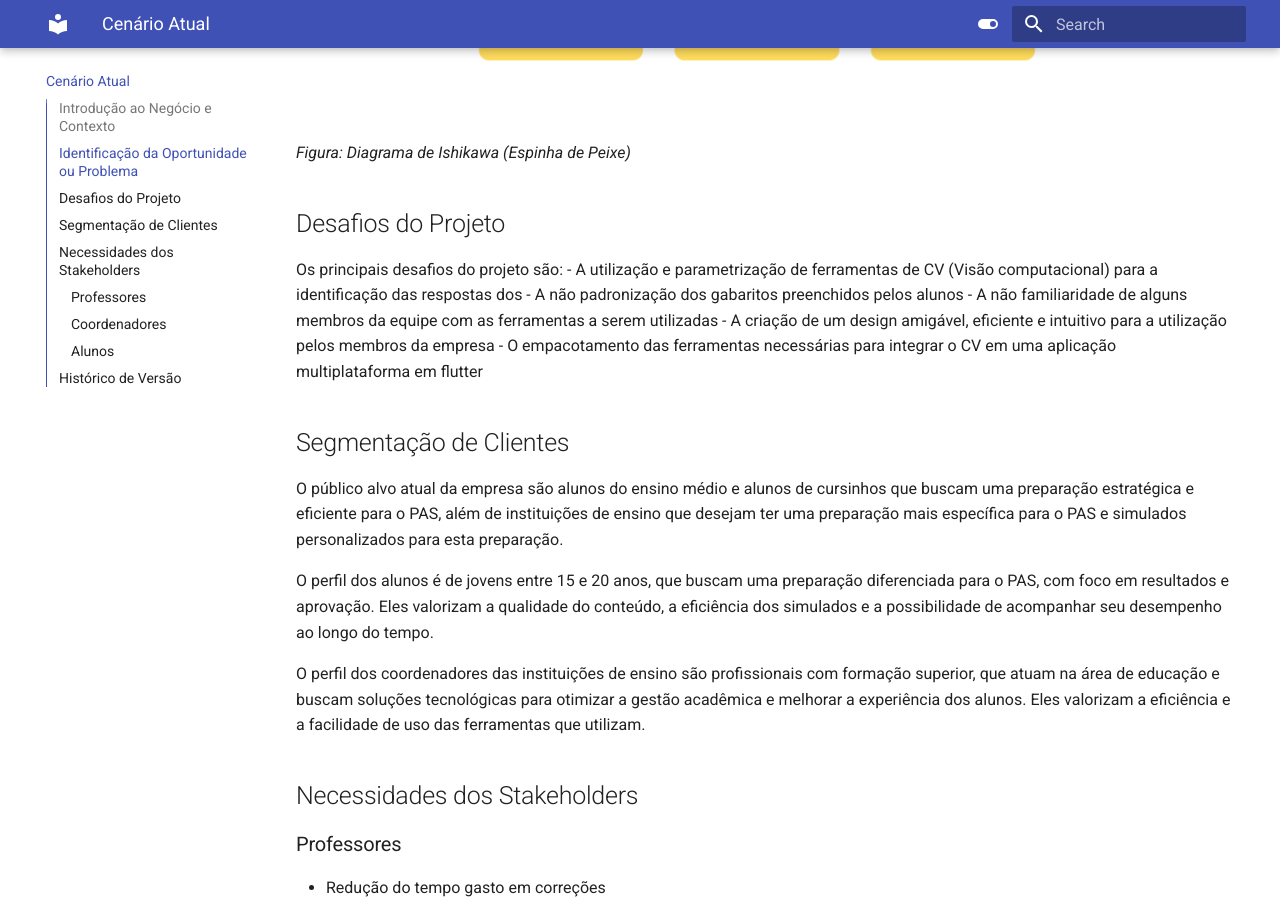
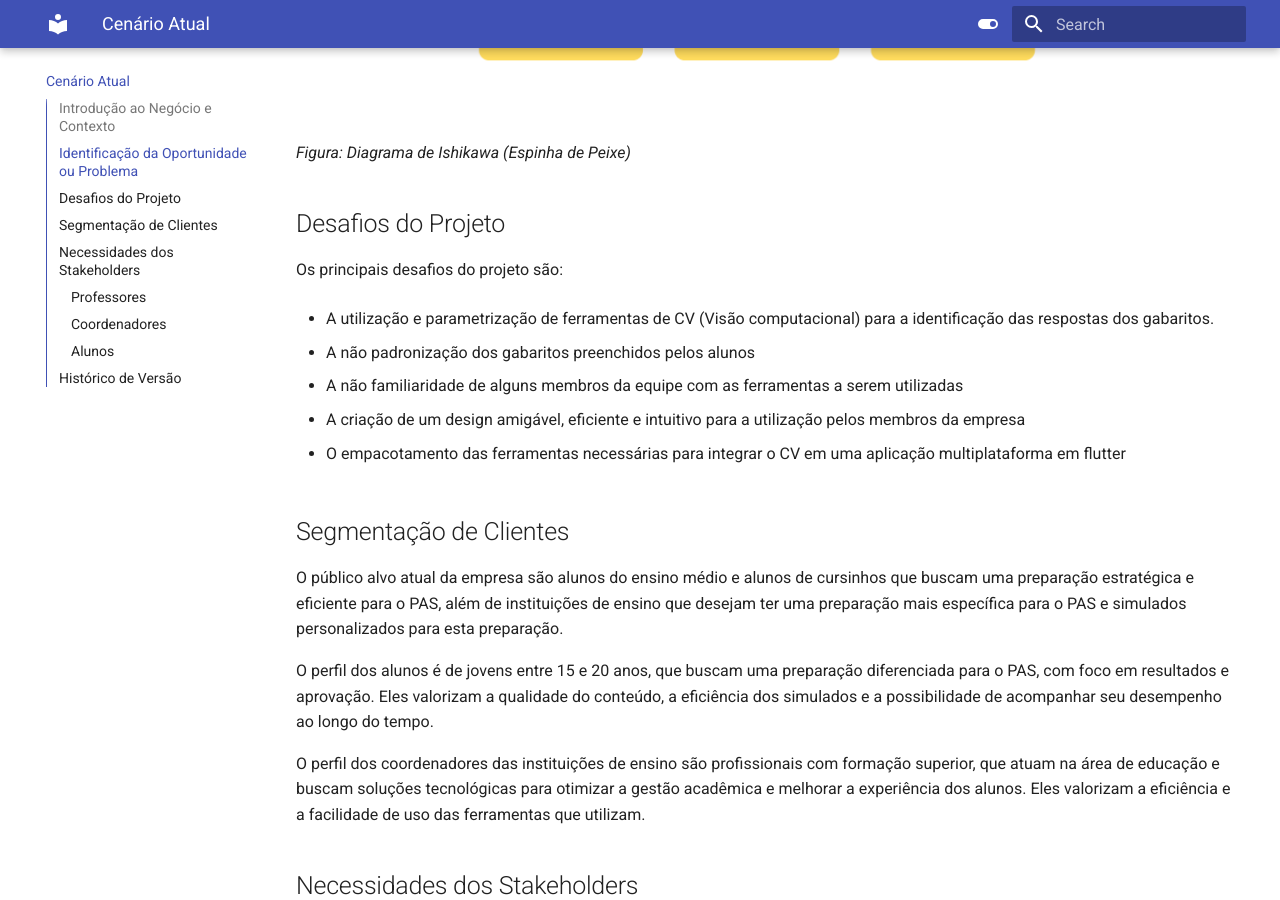
Before and after one commit to mdsreq-fga-unb/2025.1-T01-CORIGGE, an MkDocs documentation site: the page built from docs/cenario-atual.md, in a window 1280 px wide and 900 px high, scrolled down 1427 px. Built offline with MkDocs 1.6.1 and Material for MkDocs 9.7.7, drawn with Linux system fonts in a browser that asks for light colours.

Commit message:
Fix: formating cenario-atual

```diff
--- a/docs/cenario-atual.md
+++ b/docs/cenario-atual.md
@@ -20,11 +20,16 @@ A empresa já tentou desenvolver uma solução anteriormente, também chamada Co
 ## Desafios do Projeto
 
 Os principais desafios do projeto são:
-    - A utilização e parametrização de ferramentas de CV (Visão computacional) para a identificação das respostas dos
-    - A não padronização dos gabaritos preenchidos pelos alunos
-    - A não familiaridade de alguns membros da equipe com as ferramentas a serem utilizadas
-    - A criação de um design amigável, eficiente e intuitivo para a utilização pelos membros da empresa
-    - O empacotamento das ferramentas necessárias para integrar o CV em uma aplicação multiplataforma em flutter
+
+- A utilização e parametrização de ferramentas de CV (Visão computacional) para a identificação das respostas dos gabaritos.
+
+- A não padronização dos gabaritos preenchidos pelos alunos
+
+- A não familiaridade de alguns membros da equipe com as ferramentas a serem utilizadas
+
+- A criação de um design amigável, eficiente e intuitivo para a utilização pelos membros da empresa
+
+- O empacotamento das ferramentas necessárias para integrar o CV em uma aplicação multiplataforma em flutter
 
 ## Segmentação de Clientes
 
```
